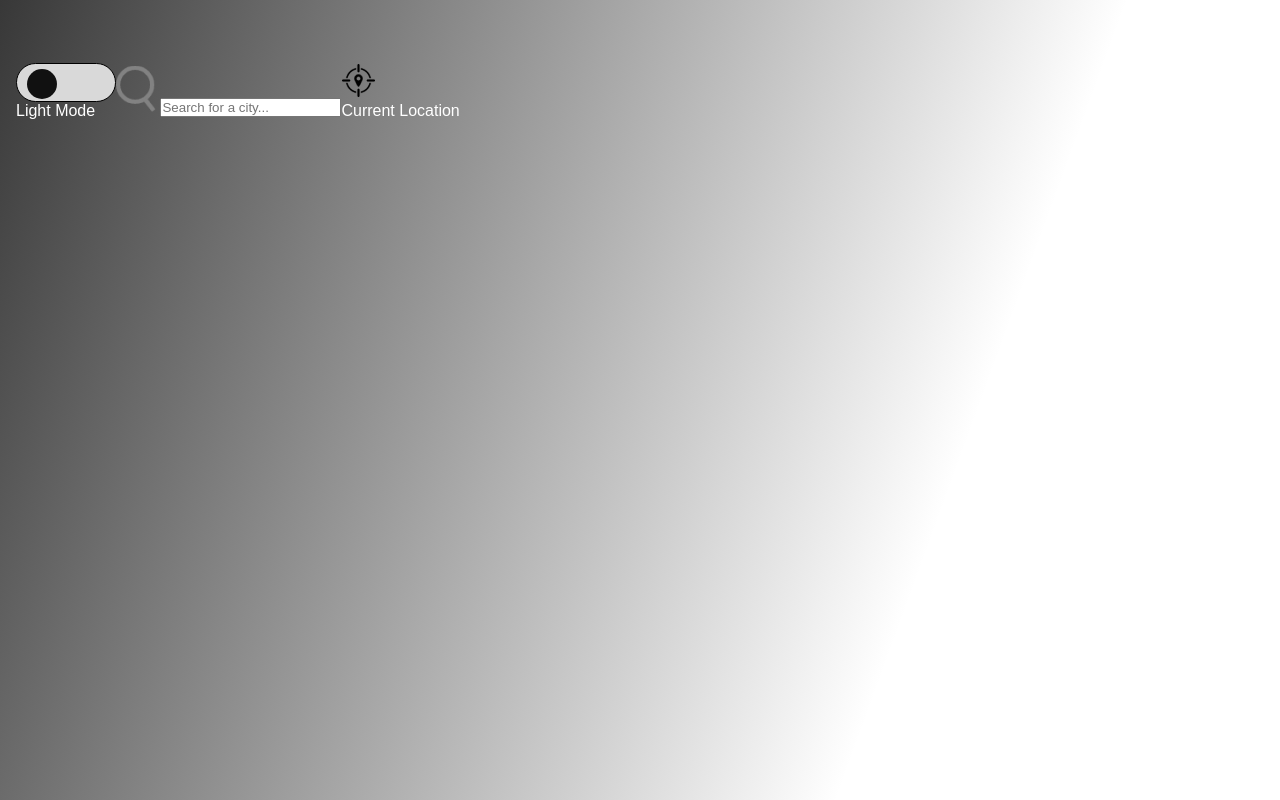
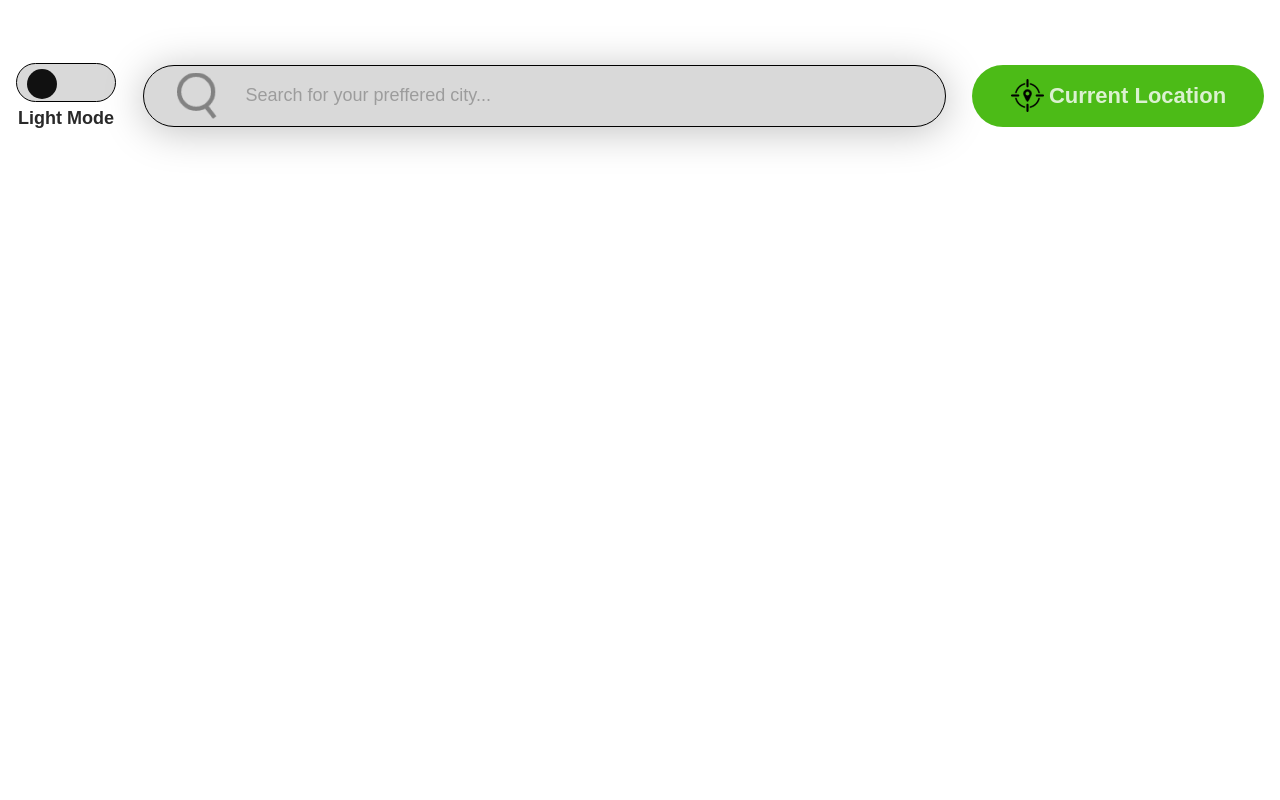
Before and after one commit to Mohda24/Weather-app, a website built with Vite: page index.html in a window 1280 px wide. Built offline with nearby package versions, Linux system fonts and the light colour scheme.

Commit message:
I add part of header

```diff
--- a/index.html
+++ b/index.html
@@ -9,7 +9,7 @@
   <title>Weather-App</title>
 </head>
 
-<body class="dark">
+<body class="light">
   <div class="container">
     <header>
       <div class="darkMode">
@@ -22,7 +22,7 @@
         <button class="search-btn">
           <img src="./public/icons/search.png" alt="Icon for SearchBar">
         </button>
-        <input type="text" class="search-bar" placeholder="Search for a city..." />
+        <input type="text" class="search-bar" placeholder="Search for your preffered city..." />
       </div>
       <div class="location">
         <div class="locationIcon">
--- a/src/styles/base/_resets.scss
+++ b/src/styles/base/_resets.scss
@@ -27,6 +27,11 @@ button{
 h1, h2, h3, h4, h5, h6, p, a,button{
     font-family: inherit;
 }
+img{
+    width: 100%;
+    height: 100%;
+    object-fit: cover;
+}
 // dark mode
 .dark{
     @include theme-background-color('dark');
--- a/src/styles/layout/_header.scss
+++ b/src/styles/layout/_header.scss
@@ -2,9 +2,10 @@
 header{
     @include center-content-vertical;
     padding-top: 3.9375rem;
-
+    justify-content: space-between;
+// dark mode part
     .darkMode{
-        @include center-content-horizontal;
+        @include center-content-vertical;
         flex-direction: column;
 
         & .darkModBtn{
@@ -19,6 +20,7 @@ header{
             border: 1px solid #000;
             padding-inline: .6188rem .8125rem;
             padding-block: .3125rem .2256rem;
+            margin-bottom: .375rem;
 
             & .elipse{
                 width: 1.875rem;
@@ -28,5 +30,75 @@ header{
                 display: inline-block;
             }
 }
+
+        & .DarkModeTitle{
+            font-size: 1.125rem;
+            font-weight: 800;
+        }
     }
+    // search bar part
+    .search{
+        max-width: 803px;
+        width: 100%;
+        height: 62px;
+        padding-inline: 33px 80px;
+        border: 1px solid #000;
+        border-radius: 2.5rem;
+        -webkit-border-radius: 2.5rem;
+        -moz-border-radius: 2.5rem;
+        -ms-border-radius: 2.5rem;
+        -o-border-radius: 2.5rem;
+        box-shadow: 0px 4px 40px 0px rgba(0, 0, 0, 0.25);
+        background: #D9D9D9;
+        @include center-content-vertical;
+        gap: 1.8125rem;
+
+        & .search-btn{
+            width: 40px;
+            height: 46px;
+        }
+        & input.search-bar{
+            flex: 1;
+            height: 1.75rem;
+            font-size: 18px;
+            font-weight: 400;
+            outline: none;
+            border: none;
+            background-color: transparent;
+
+            &::placeholder{
+                opacity: 0.6;
+            }
+
+        }
 }
+    // location part
+    .location{
+        width: 292px;
+        max-width: 292px;
+        height: 62px;
+        border-radius: 40px;
+        -webkit-border-radius: 40px;
+        -moz-border-radius: 40px;
+        -ms-border-radius: 40px;
+        -o-border-radius: 40px;
+        @include center-content;
+        background-color: #4CBB17;
+        gap: .25rem;
+
+        & .locationIcon{
+            width: 2.1875rem;
+            height: 2.1875rem;
+
+        }
+
+        & .locationTitle{
+            color: rgba(255, 255, 255, 0.80);
+            font-size: 1.375rem;
+            font-weight: 800;
+
+
+
+        }
+}
+}
```
